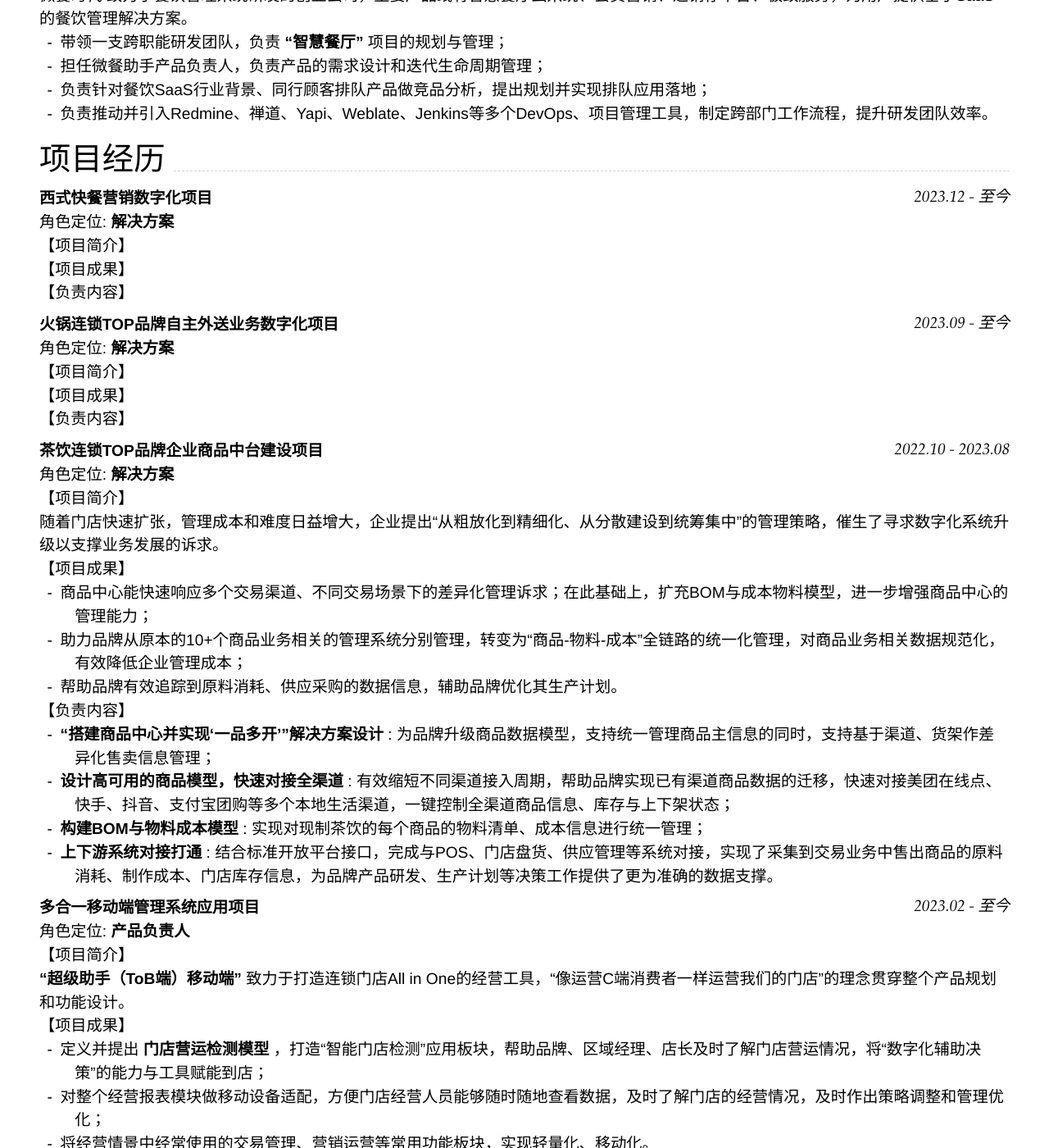
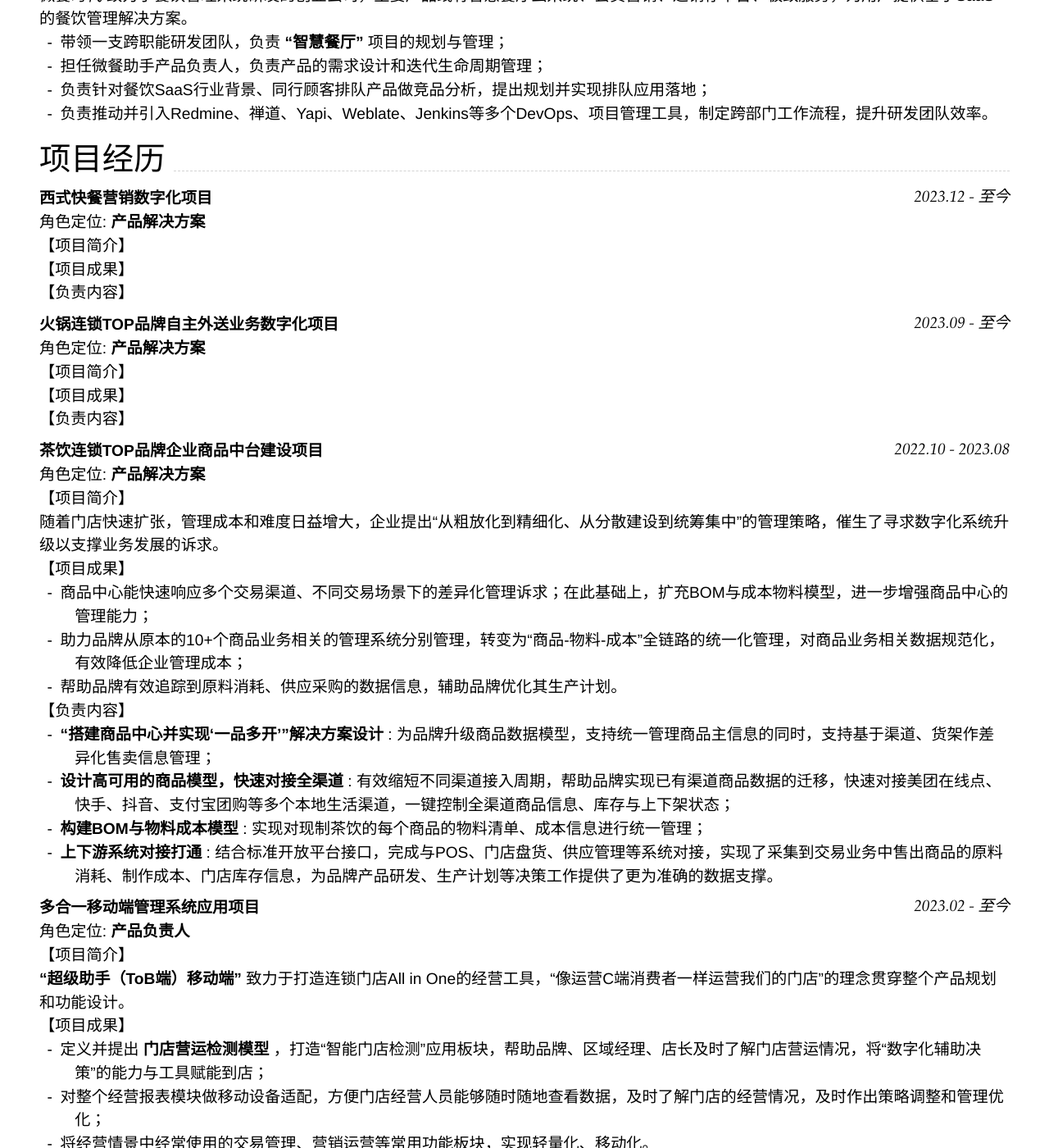
Before and after one commit to Jvcon/cv-zh, a Jekyll site: the page built from index.md, in a window 1280 px wide and 1400 px high, scrolled down 1055 px. Shown: the whole window at 82% size. Built offline with Jekyll 4.4.1, drawn with Linux system fonts in a browser that asks for light colours; nearby versions of some CDN libraries; some of the changed text lies outside the part shown.

Commit message:
feat(index.md): update resumes on 20240422

```diff
--- a/index.md
+++ b/index.md
@@ -64,7 +64,7 @@ _微餐时代_ 致力于餐饮管理系统研发的创业公司，主要产品
 
 <!-- TODO: 新式快餐、APP应用、营销升级 -->
 
-角色定位: __解决方案__
+角色定位: __产品解决方案__
 
 【项目简介】
 
@@ -74,7 +74,7 @@ _微餐时代_ 致力于餐饮管理系统研发的创业公司，主要产品
 
 ### __火锅连锁TOP品牌自主外送业务数字化项目__ `2023.09 - 至今`
 
-角色定位: __解决方案__
+角色定位: __产品解决方案__
 
 <!-- TODO: 外送、新业务成长期 -->
 
@@ -86,7 +86,7 @@ _微餐时代_ 致力于餐饮管理系统研发的创业公司，主要产品
 
 ### __茶饮连锁TOP品牌企业商品中台建设项目__ `2022.10 - 2023.08`
 
-角色定位: __解决方案__
+角色定位: __产品解决方案__
 
 【项目简介】
 
@@ -129,7 +129,7 @@ __“超级助手（ToB端）移动端”__ 致力于打造连锁门店All in On
 
 ### __茶饮连锁TOP品牌企业数据应用项目__ `2022.06 - 2023-02`
 
-角色定位: __解决方案__
+角色定位: __产品解决方案__
 
 【项目简介】
 
```
Also changed, not shown: other parts of index.md (+1 -1 lines).
